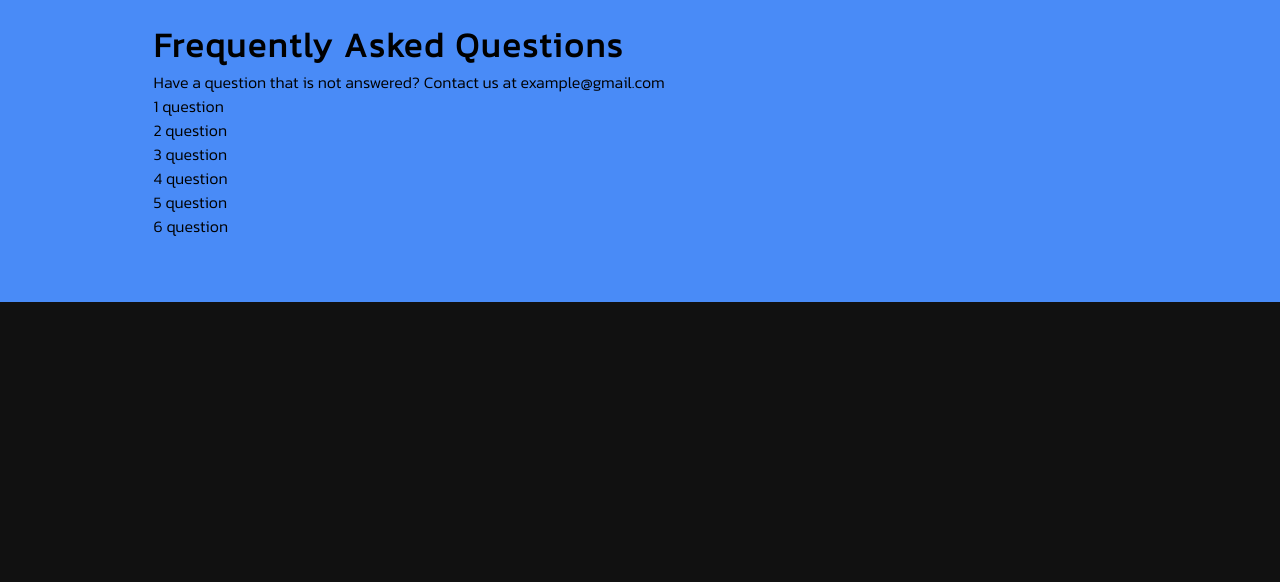
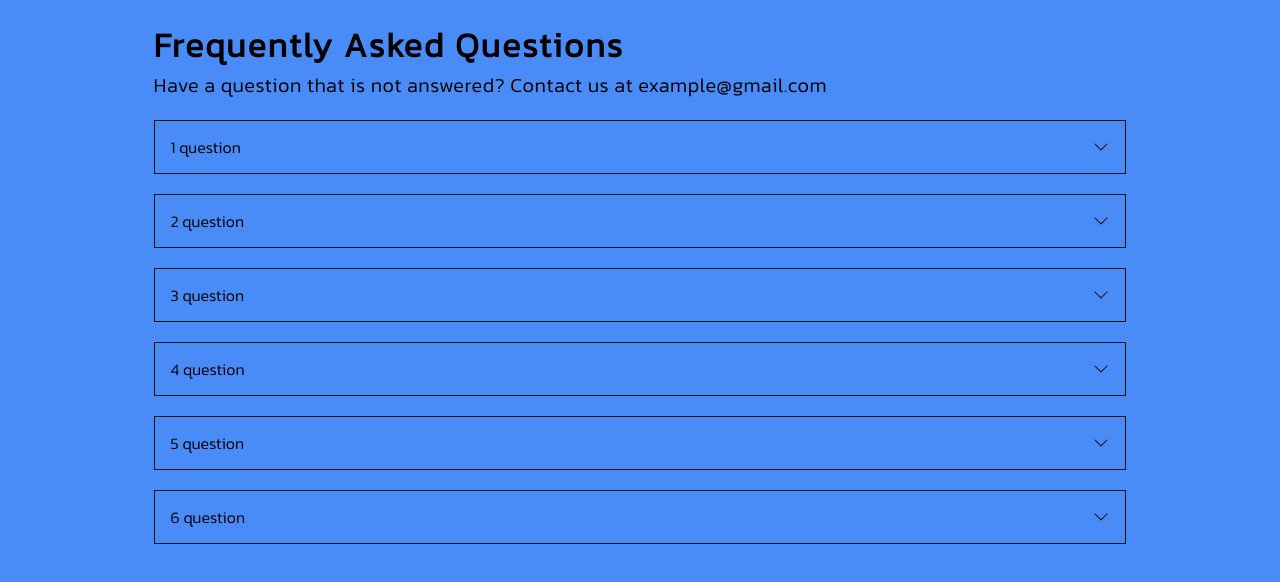
Before and after one commit to YusufjonAbdumajidov/daysig, a React (Create React App) app in the folder myapp/: page / in a window 1280 px wide. Shown: the part 2418-3000 px from the top of the page. Before the commit the page ends 2720 px from the top, so only its background shows below. Built offline with nearby package versions, Linux system fonts and the light colour scheme.

Commit message:
new changes added

```diff
--- a/myapp/src/Components/Questions.jsx
+++ b/myapp/src/Components/Questions.jsx
@@ -1,4 +1,5 @@
-import React from 'react'
+import React from 'react';
+import {  BsChevronDown, BsChevronUp } from "react-icons/bs";
 
 const Questions = () => {
   return (
@@ -8,12 +9,12 @@ const Questions = () => {
           <p>Have a question that is not answered? Contact us at example@gmail.com</p>
         </section>
         <section>
-          <div>1 question</div>
-          <div>2 question</div>
-          <div>3 question</div>
-          <div>4 question</div>
-          <div>5 question</div>
-          <div>6 question</div>
+          <div>1 question <BsChevronDown className='downSide' /> </div>
+          <div>2 question <BsChevronDown className='downSide' /></div>
+          <div>3 question <BsChevronDown className='downSide' /></div>
+          <div>4 question <BsChevronDown className='downSide' /></div>
+          <div>5 question <BsChevronDown className='downSide' /></div>
+          <div>6 question <BsChevronDown className='downSide' /></div>
         </section>
     </div>
   )
--- a/myapp/src/Styles/Question.scss
+++ b/myapp/src/Styles/Question.scss
@@ -14,11 +14,24 @@
         }
         p{
             background: transparent;
+            font-size: 20px;
+            letter-spacing: 0.5px;
         }
     }
     section{
         div{
             background: transparent;
+            border: 1px solid #111;
+            margin: 20px 0;
+            padding: 14px 16px;
+            display: flex;
+            align-items: center;
+            justify-content: space-between;
+            cursor: pointer;
+            .downSide{
+                background-color: transparent;
+                cursor: pointer;
+            }
         }
     }
 }
```
